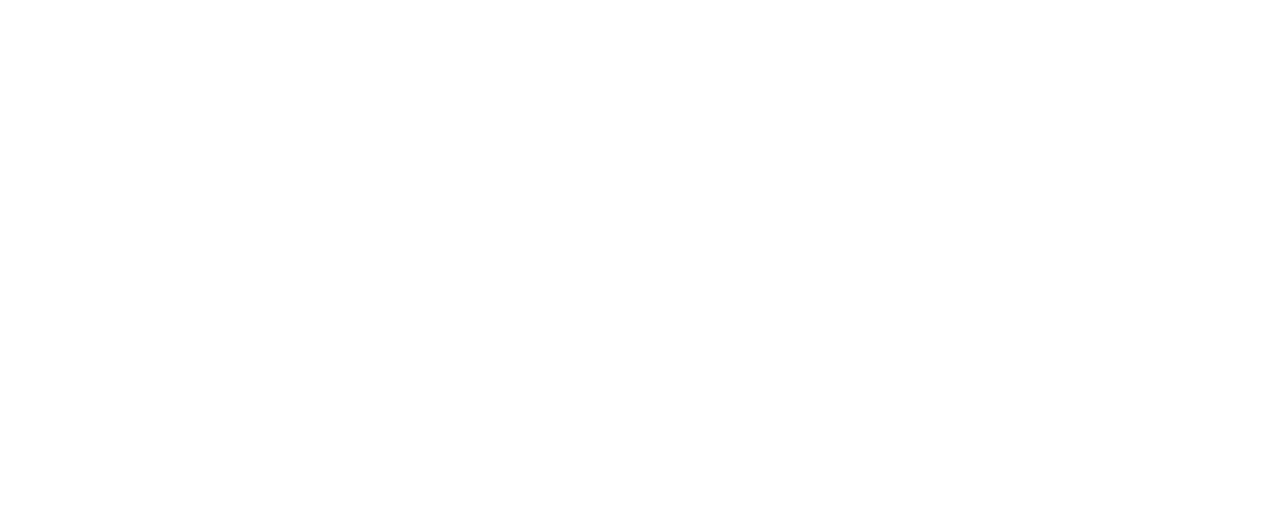
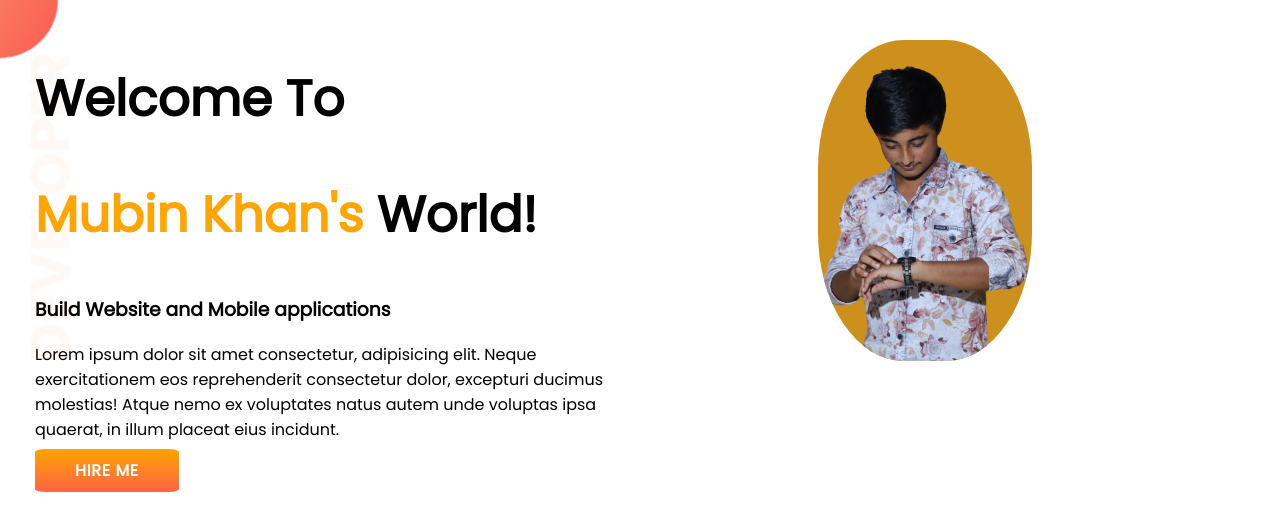
Before and after one commit to Mubin-khan/portfolio, a plain HTML site: page index.html in a window 1280 px wide. Drawn offline with Linux system fonts and the light colour scheme.

Commit message:
second commit

```diff
--- a/index.html
+++ b/index.html
@@ -5,7 +5,36 @@
     <meta http-equiv="X-UA-Compatible" content="IE=edge" />
     <meta name="viewport" content="width=device-width, initial-scale=1.0" />
     <title>Mubin's Portfolio</title>
+    <link rel="preconnect" href="https://fonts.googleapis.com" />
+    <link rel="preconnect" href="https://fonts.gstatic.com" crossorigin />
+    <link
+      href="https://fonts.googleapis.com/css2?family=Poppins&display=swap"
+      rel="stylesheet"
+    />
     <link rel="stylesheet" href="style.css" />
   </head>
-  <body></body>
+  <body>
+    <section class="introduction">
+      <div class="left-side">
+        <h1>Welcome To</h1>
+        <h1><span class="name-color">Mubin Khan's</span> World!</h1>
+        <h3>Build Website and Mobile applications</h3>
+        <p>
+          Lorem ipsum dolor sit amet consectetur, adipisicing elit. Neque
+          exercitationem eos reprehenderit consectetur dolor, excepturi ducimus
+          molestias! Atque nemo ex voluptates natus autem unde voluptas ipsa
+          quaerat, in illum placeat eius incidunt.
+        </p>
+        <a
+          class="btn1"
+          target="blank"
+          href="https://github.com/Mubin-khan/portfolio"
+          >Hire Me</a
+        >
+      </div>
+      <div class="right-side">
+        <img class="my-pic" src="mubin.png" alt="My picture" />
+      </div>
+    </section>
+  </body>
 </html>
--- a/style.css
+++ b/style.css
@@ -0,0 +1,44 @@
+body {
+  margin: 0;
+  font-family: "Poppins", sans-serif;
+}
+h1 {
+  font-size: 50px;
+}
+.name-color {
+  color: orange;
+}
+.introduction {
+  display: flex;
+  background-image: url(top-banner.png);
+  background-repeat: no-repeat;
+}
+.left-side,
+.right-side {
+  width: 50%;
+}
+.left-side {
+  padding: 20px;
+  margin-left: 15px;
+}
+.right-side {
+  margin-top: 40px;
+}
+
+.my-pic {
+  background-color: rgb(206, 144, 29);
+  border-radius: 40%;
+  margin-left: 150px;
+  width: 35%;
+}
+.btn1 {
+  margin-top: 25px;
+  text-decoration: none;
+  color: white;
+  text-transform: uppercase;
+  padding: 10px 40px;
+  background-image: linear-gradient(orange, tomato);
+  letter-spacing: 0.04rem;
+  font-weight: 700;
+  border-radius: 7%;
+}
```
Also changed, not shown: mubin.png (added), top-banner.png (added).
